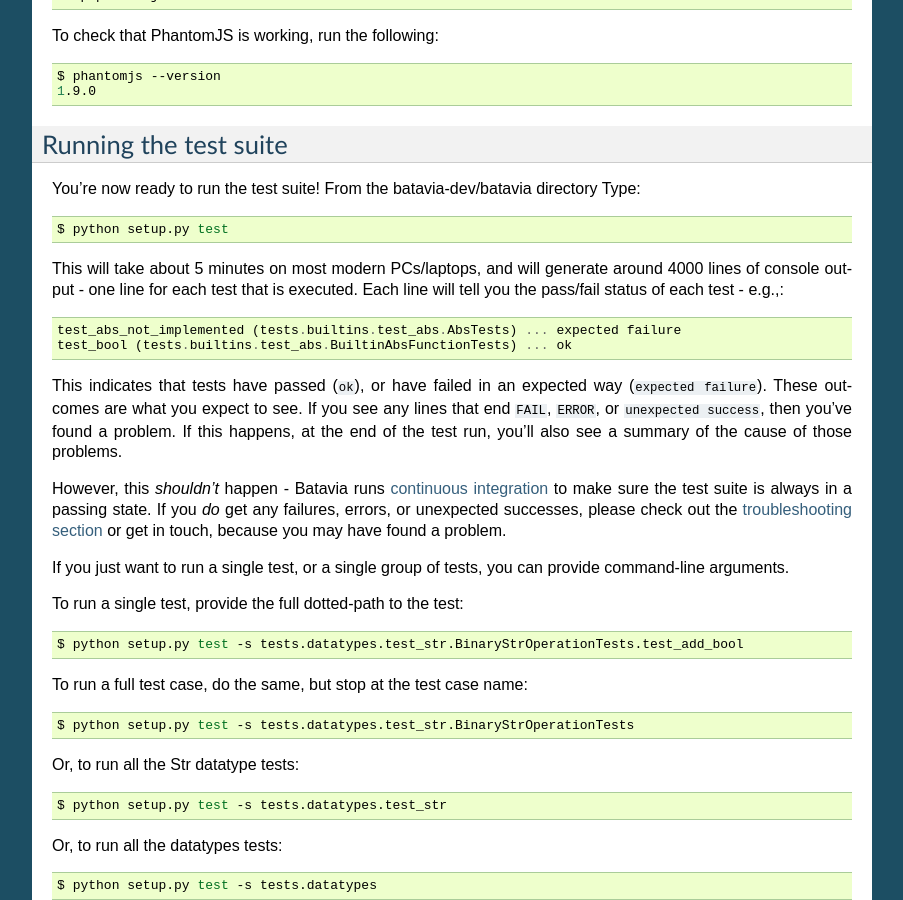
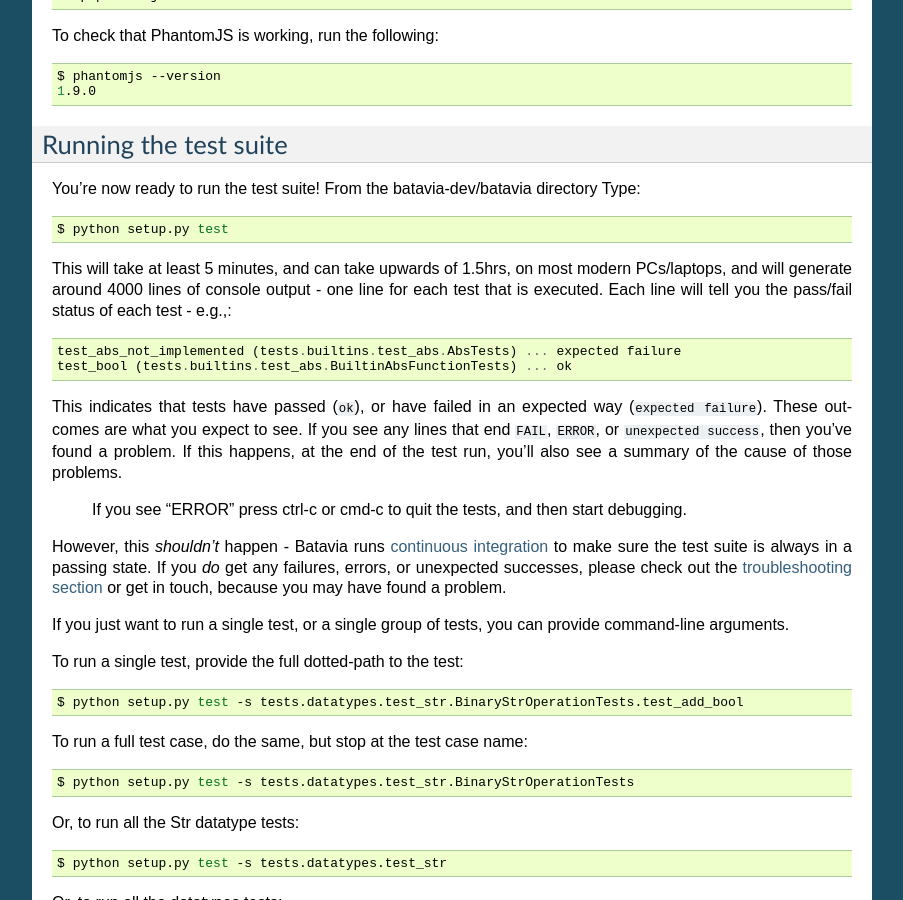
Before and after one commit to beeware/batavia, a Sphinx documentation site: the page built from docs/internals/contributing.rst, in a window 1280 px wide and 900 px high, scrolled down 2348 px. Shown: the whole window, without its empty margins (198-1101 px from the left). Built offline with Sphinx 7.4.7, drawn with Linux system fonts in a browser that asks for light colours.

Commit message:
updated contributing doc, to make the fact that tests may take over an hour clear, and how to stop test

```diff
--- a/docs/internals/contributing.rst
+++ b/docs/internals/contributing.rst
@@ -189,7 +189,9 @@ You're now ready to run the test suite! From the batavia-dev/batavia directory T
 
     $ python setup.py test
 
-This will take about 5 minutes on most modern PCs/laptops, and will generate around 4000 lines of console output - one line for each test that is executed. Each line will tell you the pass/fail status of each test - e.g.,::
+This will take at least 5 minutes, and can take upwards of 1.5hrs, on most modern PCs/laptops,
+and will generate around 4000 lines of console output - one line for each test that is executed.
+Each line will tell you the pass/fail status of each test - e.g.,::
 
     test_abs_not_implemented (tests.builtins.test_abs.AbsTests) ... expected failure
     test_bool (tests.builtins.test_abs.BuiltinAbsFunctionTests) ... ok
@@ -199,6 +201,7 @@ way (``expected failure``). These outcomes are what you expect to see. If you
 see any lines that end ``FAIL``, ``ERROR``, or ``unexpected success``, then
 you've found a problem. If this happens, at the end of the test run, you’ll
 also see a summary of the cause of those problems.
+ If you see "ERROR" press ctrl-c or cmd-c to quit the tests, and then start debugging.
 
 However, this *shouldn't* happen - Batavia runs `continuous integration`_ to
 make sure the test suite is always in a passing state. If you *do* get any
```
